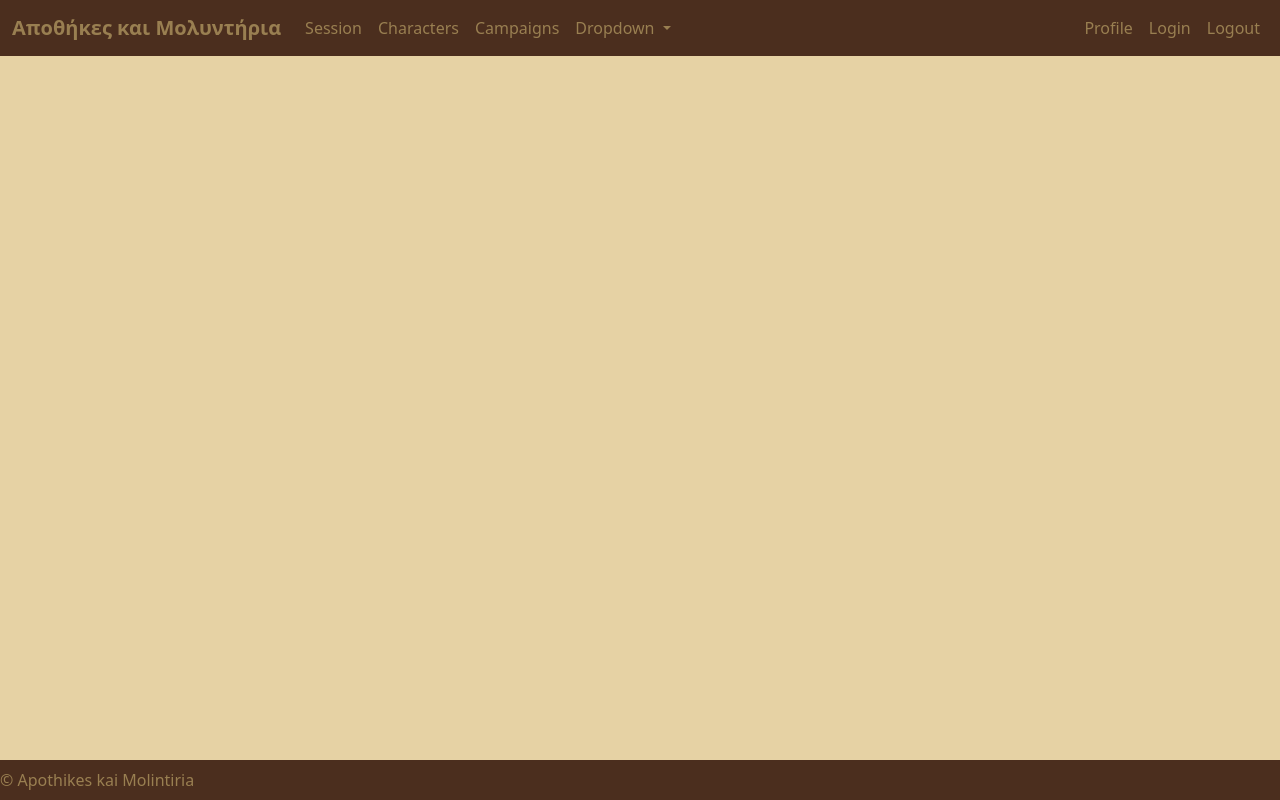
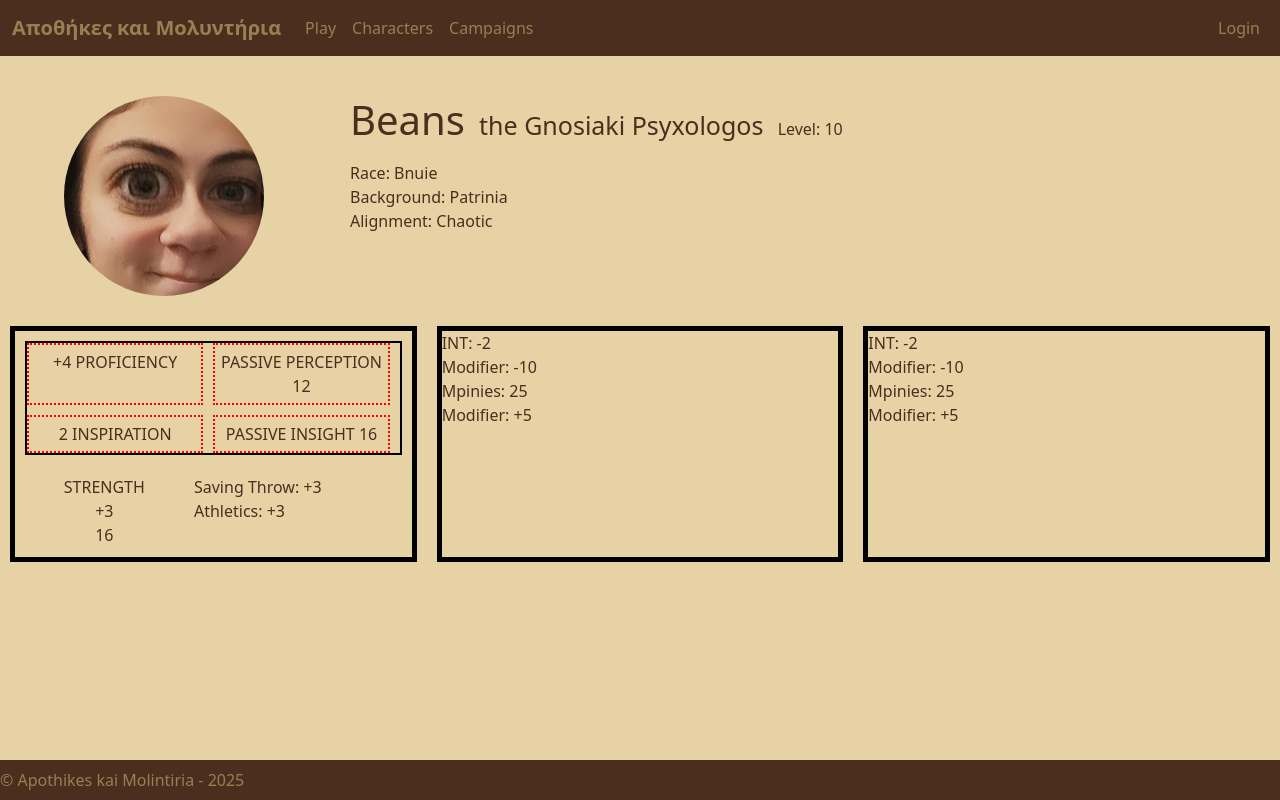
Before and after one commit to SpyrosStav/Chronicle, a Flask app: page /characters in a window 1280 px wide. Run offline with Flask 3, Linux system fonts and the light colour scheme; some libraries are stand-ins or nearby versions.

Commit message:
Adds 3 main columns and some attributes

```diff
--- a/server.py
+++ b/server.py
@@ -1,12 +1,12 @@
-from flask import Flask, render_template, jsonify, request, session, redirect
+from flask import Flask, render_template, jsonify, request, session, redirect, url_for
 from dotenv import load_dotenv
+from datetime import timedelta
 import pyodbc,os
 
 app = Flask(__name__)
-
 load_dotenv("config.env")
 
-# --------------------------------------------------- Database Connection Setup --------------------------------------------------- #
+# --------------------------------------------------- DB Connection --------------------------------------------------- #
 SERVER = os.getenv("SERVER")
 DATABASE = os.getenv("DATABASE")
 DRIVER = 'ODBC Driver 17 for SQL Server'
@@ -14,7 +14,24 @@ CONN_STR = f'DRIVER={DRIVER};SERVER={SERVER};DATABASE={DATABASE};Trusted_Connect
 def get_db_connection():
     return pyodbc.connect(CONN_STR)
 
+# --------------------------------------------------- Login Handler --------------------------------------------------- #
+app.secret_key = os.getenv("SECRET_KEY")
+app.config["PERMANENT_SESSION_LIFETIME"] = timedelta(hours=1) # Set session to be permanent and expire after 1 hour
 
+@app.route("/login", methods = ['GET','POST'])
+def login():
+    if request.method == "POST":
+        username = request.form["username"]
+        password = request.form["password"]
+        test = username + " " + password
+        session["user_id"] = username
+        session.permanent = True
+    return render_template("index.html",test = test)
+
+@app.route("/logout")
+def logout():
+    session.pop("user_id", None)  # Remove user session
+    return redirect(url_for("home"))  # Redirect to homepage
 # --------------------------------------------------- Pages Serving --------------------------------------------------- #
 # Serve the home page
 @app.route("/")
@@ -22,14 +39,14 @@ def home():
     return render_template("index.html")
 
 #Serve the page where the actual session will be played
-@app.route("/session")
-def start_session():
-    return render_template("session.html")
+@app.route("/play")
+def play():
+    return render_template("play.html")
 
 # Serve the character page
 @app.route("/characters")
 def characters_list():
-    return render_template("characters.html")
+    return render_template("characterPage.html")
 
 # Serve the campaigns page
 @app.route("/campaigns")
--- /dev/null
+++ b/static/css/characterPage.css
@@ -0,0 +1,100 @@
+.basicInfoCard {
+    display: flex;     align-items: flex-start;     padding-bottom: 20px; }
+
+/* .basicInfoCard div {
+    margin: auto;    width: 33%;    text-align: center; } */
+
+.charImage{     margin-left: 5%; width: 20%; }
+
+.charImage img{
+    height: 200px;
+    width: 200px;
+    border-radius: 50%;
+    object-fit: cover;
+    aspect-ratio: 1 / 1;
+    display: block;
+}
+
+.charName {    padding: 0px 30px; box-sizing: border-box; }
+
+.charName h1 {     text-align: center; }
+
+.inline {   display: inline-block; margin-right: 10px;}
+
+.className {  font-size: 25px; }
+
+/* .charInfo {     display: flex;     flex-wrap: wrap; } */
+
+.charInfo div {     width: 50%;    box-sizing: border-box;    padding: 0px 30px; }
+
+.classInfo {     padding: 0px 30px; }
+
+.subclassInfo {    display: flex;     align-items: center;     justify-content: center; }
+
+.attributesCard {
+    display: flex;
+    /* align-items: center;  */
+}
+
+.attributesCard > div {
+    flex: 1;
+    margin: 10px;
+    border: solid black 5px;
+}
+
+.profAttributes{
+    display: flex;
+    flex-wrap: wrap;
+    justify-content: flex-start;
+    border: solid black 2px;
+    margin: 10px;
+    gap: 10px;
+}
+
+.profAttributes > div {
+    flex: 0 0 calc(50% - 10px);
+    padding: 5px;
+    text-align: center;
+    border: dotted red 2px;
+    box-sizing: border-box;
+    margin: 0; /* remove margin */
+}
+
+.mainAttributesCard {
+    padding: 0% 10%;
+}
+
+.mainAttributesCard > div {
+    display: flex;
+}
+
+.mainAttributesCard > div > div{
+    margin: 10px;
+}
+
+.statcard {
+    display: flex;
+    flex-direction: column;  /* stack inner divs vertically */
+    align-items: center;     /* center horizontally */
+    justify-content: center; /* center vertically */
+    height: 100%;            /* or set a fixed height */
+    width: 25%;
+}
+
+.savingthrows{
+    width: 75%;
+    padding-left: 30px;
+}
+
+
+
+/* .attribute{
+    display: flex;
+    align-items: center;
+    margin: 10px 0px;
+    border: solid 3px;
+    border-radius: 1.5rem;
+    min-height: 3.5em;
+} */
+
+.attribute div{     margin: auto; }
--- a/static/css/style.css
+++ b/static/css/style.css
@@ -5,29 +5,17 @@
     position: relative;
 }
 
-.navbar {
-    background-color: #4B2E1E;
-}
+.navbar {    background-color: #4B2E1E; }
 
-.navbar-brand {
-    color: #997f51;
-}
+.navbar-brand {     color: #997f51; }
 
-.nav-item{
-    color: #997f51 !important;
-}
+.nav-item{     color: #997f51 !important; }
 
-.nav-link {
-    color: #997f51 !important;
-}
+.nav-link {   color: #997f51 !important; }
 
-.nav-link:hover {
-    color: #d3af71 !important;
-}
+.nav-link:hover {     color: #d3af71 !important; }
 
-.navbar-brand:hover {
-    color: #d3af71 !important;
-}
+.navbar-brand:hover {    color: #d3af71 !important; }
 
 footer {
     display: flex;
@@ -41,17 +29,23 @@ footer {
     color: black !important;
 } */
 
-#content-wrap {
-    padding-top: 2.5rem;
-    padding-bottom: 2.5rem;    /* Footer height */
-}
+#content-wrap {     padding-top: 2.5rem;     padding-bottom: 2.5rem;    /* Footer height */ }
 
-.title {
-    text-align: center;
-}
+.title {    text-align: center; }
 
 footer{
     height: 2.5rem;
     position: absolute;
     bottom: 0;
 }
+
+.popup {
+    display: none;
+    position: fixed;
+    top: 50%;
+    left: 50%;
+    transform: translate(-50%, -50%);
+    background: white;
+    padding: 20px;
+    box-shadow: 0px 0px 10px rgba(0,0,0,0.3);
+}
--- a/templates/base.html
+++ b/templates/base.html
@@ -9,6 +9,15 @@
 
     <link href="https://cdn.jsdelivr.net/npm/bootstrap@5.0.2/dist/css/bootstrap.min.css" rel="stylesheet" integrity="sha384-EVSTQN3/azprG1Anm3QDgpJLIm9Nao0Yz1ztcQTwFspd3yD65VohhpuuCOmLASjC" crossorigin="anonymous">
     <link rel="stylesheet" href="{{ url_for('static', filename='css/style.css') }}">
+
+    <script>
+      function showLogin() {
+          document.getElementById("loginPopup").style.display = "block";
+      }
+      function closeLogin() {
+          document.getElementById("loginPopup").style.display = "none";
+      }
+    </script>
 </head>
 
 <body>
@@ -17,14 +26,11 @@
     <nav class="navbar navbar-expand-lg" >
       <div class="container-fluid">
         <a class="navbar-brand" href="{{ url_for('home') }}"><strong> Αποθήκες και Μολυντήρια </strong></a>
-        <!-- <button class="navbar-toggler" type="button" data-bs-toggle="collapse" data-bs-target="#navbarSupportedContent" aria-controls="navbarSupportedContent" aria-expanded="false" aria-label="Toggle navigation">
-          <span class="navbar-toggler-icon"></span>
-        </button> -->
         <div class="collapse navbar-collapse" id="navbarSupportedContent">
           <ul class="navbar-nav me-auto mb-2 mb-lg-0">
 
             <li class="nav-item">
-              <a class="nav-link active" aria-current="page" href="{{ url_for('start_session') }}">Session</a>
+              <a class="nav-link active" aria-current="page" href="{{ url_for('play') }}">Play</a>
             </li>
 
             <li class="nav-item">
@@ -35,7 +41,7 @@
               <a class="nav-link" aria-current="page" href="{{ url_for('campaigns_list') }}">Campaigns</a>
             </li>
 
-            <li class="nav-item dropdown">
+            <!-- <li class="nav-item dropdown">
               <a class="nav-link dropdown-toggle" href="#" id="navbarDropdown" role="button" data-bs-toggle="dropdown" aria-expanded="false">
                 Dropdown
               </a>
@@ -45,25 +51,49 @@
                 <li><hr class="dropdown-divider"></li>
                 <li><a class="dropdown-item" href="#">Something else here</a></li>
               </ul>
-            </li>
+            </li> -->
 
           </ul>
 
           <ul class="navbar-nav justify-content-end mb-2 mb-lg-0">
+            {% if "user_id" in session %}
+
               <li class="nav-item">
-              <a class="nav-link active" aria-current="page" href="{{ url_for('profile') }}">Profile</a>
+                <a class="nav-link" aria-current="page" href="{{ url_for('profile') }}">{{ session["user_id"] }}</a>
               </li>
               <li class="nav-item">
-              <a class="nav-link active" aria-current="page" href="#">Login</a>
+                <a class="nav-link" aria-current="page" href="{{ url_for('logout') }}">Logout</a>
               </li>
+            {% else %}
               <li class="nav-item">
-              <a class="nav-link active" aria-current="page" href="#">Logout</a>
+                <a class="nav-link" aria-current="page" href="#" onclick="showLogin();">Login</a>
               </li>
+            {% endif %}
           </ul>
 
         </div>
       </div>
     </nav>
+
+    <div id="loginPopup" class="popup mb-3">
+      <h2>Login</h2>
+      <form action="/login" method="POST">
+        <div class="mb-3">
+          <label for="usernameInput" class="form-label">Username</label>
+          <input type="text" name="username" class="form-control" id="usernameInput">
+        </div>
+        <div class="mb-3">
+          <label for="passwordInput" class="form-label">Password</label>
+          <input type="password" name="password" class="form-control" id="passwordInput">
+        </div>
+        <!-- <div class="mb-3 form-check">
+          <input type="checkbox" class="form-check-input" id="exampleCheck1">
+          <label class="form-check-label" for="exampleCheck1">Check me out</label>
+        </div> -->
+        <button type="submit" class="btn btn-primary">Submit</button>
+      </form>
+      <button onclick="closeLogin()">Close</button>
+    </div>
 
     <!-- Dynamic Content -->
     <div class="content" id="content-wrap">
@@ -72,7 +102,7 @@
 
     <!-- Footer -->
     <footer>
-        &copy; Apothikes kai Molintiria
+        &copy; Apothikes kai Molintiria - 2025
     </footer>
   </div>
 
--- /dev/null
+++ b/templates/characterPage.html
@@ -0,0 +1,94 @@
+{% extends "base.html" %}
+
+{% block title %}A&M - Characters List{% endblock %}
+
+{% block content %}
+
+<link rel="stylesheet" href="{{ url_for('static', filename='css/characterPage.css') }}">
+
+<!-- Basic Info Card (Name, Race, Class etc)-->
+<div class="basicInfoCard">
+    <div class="charImage">
+        <img src="static/images/charImage.jpg" alt="character-image">
+    </div>
+    <div>
+        <div class="charName">
+            <h1 class="inline">Beans </h1>
+            <p class="inline className">the <span>Gnosiaki</span> <span>Psyxologos</span></p>
+            <p class="inline"> Level: 10</p>
+        </div>
+
+        <div class="charInfo">
+            <!-- <label for="race">Race</label> -->
+            <div name="race">Race: Bnuie</div>
+            <!-- <label for="class">Class</label> -->
+            <div name="background">Background: Patrinia</div>
+            <!-- <label for="alignment">Alignment</label> -->
+            <div name="alignment">Alignment: Chaotic</div>
+        </div>
+    </div>
+</div>
+
+<!-- Attributes card -->
+<div class="attributesCard">
+
+    <div class="leftAttributesCard">
+        <div class="profAttributes">
+            <div>+4 PROFICIENCY</div>
+            <div>PASSIVE PERCEPTION 12</div>
+            <div>2 INSPIRATION </div>
+            <div>PASSIVE INSIGHT 16</div>
+        </div>
+
+        <div class="mainAttributesCard">
+            <div class="">
+                <div class="statcard">
+                    <div class="">STRENGTH</div>
+                    <div>+3</div>
+                    <div>16</div>
+                </div>
+                <div class="savingthrows">
+                    <div class="">Saving Throw: +3</div>
+                    <div class="">Athletics: +3</div>
+                </div>
+            </div>
+
+            <!-- <div class="">
+                <div class="">AGI: 14</div>
+                <div class="">Modifier: +2</div>
+                <div class="">Saving Throw: +2</div>
+                <div class="">Acrobatics: +2</div>
+                <div class="">Sleight of Hand: +2</div>
+                <div class="">Stealth: +2</div>
+            </div> -->
+        </div>
+    </div>
+
+    <div class="middleAttributesCard">
+        <div class="attribute">
+            <div class="">INT: -2</div>
+            <div class="">Modifier: -10</div>
+        </div>
+        <div class="attribute">
+            <div class="">Mpinies: 25</div>
+            <div class="">Modifier: +5</div>
+        </div>
+    </div>
+
+    <div class="rightAttributesCard">
+        <div class="attribute">
+            <div class="">INT: -2</div>
+            <div class="">Modifier: -10</div>
+        </div>
+        <div class="attribute">
+            <div class="">Mpinies: 25</div>
+            <div class="">Modifier: +5</div>
+        </div>
+    </div>
+
+</div>
+
+
+
+
+{% endblock %}
--- a/templates/index.html
+++ b/templates/index.html
@@ -5,7 +5,7 @@
 {% block content %}
 
 <div class="title">
-    <h1>Welcome to the D&D App!</h1>
+    <h1>Welcome to the D&D App! {{test}}</h1>
 </div>
 
 <div id="characters">
--- a/templates/session.html
+++ b/templates/play.html
@@ -1,6 +1,6 @@
 {% extends "base.html" %}
 
-{% block title %}A&M - Session{% endblock %}
+{% block title %}A&M - Play{% endblock %}
 
 {% block content %}
 
```
Also changed, not shown: static/images/charImage.jpg (added). Lines whose indentation alone changed are shown as unchanged.
